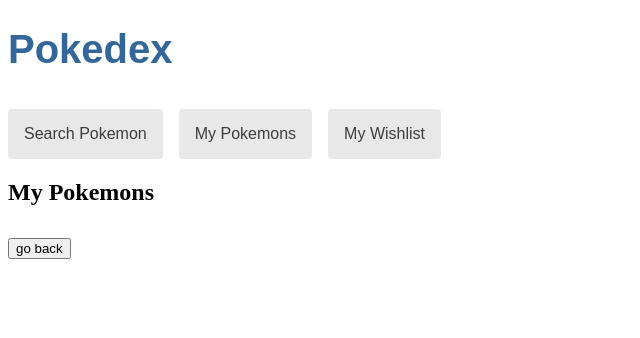
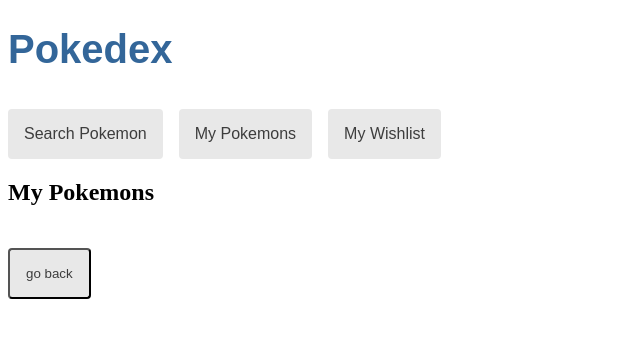
Before and after one commit to jing-chu/angular-Pokedex, an Angular app: page /mypokemons in a window 1280 px wide. Shown: the top 338 px of the page, without its empty margins (0-640 px from the left). Built offline with nearby package versions, Linux system fonts and the light colour scheme.

Commit message:
udpate layout

```diff
--- a/src/app/my-pokemoms/my-pokemoms.component.css
+++ b/src/app/my-pokemoms/my-pokemoms.component.css
@@ -51,17 +51,33 @@
   padding: .5rem;
 }
 
-button.delete {
+.go-back {
+  padding: 1rem;
+  text-decoration: none;
+  margin-top: 10px;
+  margin-right: 1rem;
+  display: inline-block;
+  background-color: #e8e8e8;
+  color: #3d3d3d;
+  border-radius: 4px;
+}
+
+.go-back:hover {
+  color: white;
+  background-color: #42545C;
+}
+
+ .delete{
   position: absolute;
-  left: 200px;
   top: 5px;
+  right: 10px;
   border: none;
   color:  red;
   font-size: 1.1rem;
   padding: 1px 10px 3px 10px;
 }
 
-button.delete:hover {
+.delete:hover {
   background-color: #525252;
   color: white;
 }
--- a/src/app/my-pokemoms/my-pokemoms.component.html
+++ b/src/app/my-pokemoms/my-pokemoms.component.html
@@ -8,4 +8,4 @@
   </li>
 </ul>
 
-<button (click)="goBack()">go back</button>
+<button class="go-back" (click)="goBack()">go back</button>
--- a/src/app/my-wishlist/my-wishlist.component.css
+++ b/src/app/my-wishlist/my-wishlist.component.css
@@ -51,17 +51,34 @@
   padding: .5rem;
 }
 
-button.delete {
+
+.go-back {
+  padding: 1rem;
+  text-decoration: none;
+  margin-top: 10px;
+  margin-right: 1rem;
+  display: inline-block;
+  background-color: #e8e8e8;
+  color: #3d3d3d;
+  border-radius: 4px;
+}
+
+.go-back:hover {
+  color: white;
+  background-color: #42545C;
+}
+
+ .delete{
   position: absolute;
-  left: 200px;
   top: 5px;
+  right: 10px;
   border: none;
   color:  red;
   font-size: 1.1rem;
   padding: 1px 10px 3px 10px;
 }
 
-button.delete:hover {
+.delete:hover {
   background-color: #525252;
   color: white;
 }
--- a/src/app/my-wishlist/my-wishlist.component.html
+++ b/src/app/my-wishlist/my-wishlist.component.html
@@ -8,4 +8,4 @@
   </li>
 </ul>
 
-<button (click)="goBack()">go back</button>
+<button class="go-back" (click)="goBack()">go back</button>
--- a/src/app/pokemon-detail/pokemon-detail.component.css
+++ b/src/app/pokemon-detail/pokemon-detail.component.css
@@ -1,3 +1,9 @@
+
+h3 {
+  font-family: Arial, Helvetica, sans-serif;
+  color: #3f525c
+}
+
 .save-btn a {
   padding: 1rem;
   text-decoration: none;
@@ -8,6 +14,11 @@
   color: #3d3d3d;
   border-radius: 4px;
   border: 2px solid black;
+}
+
+.save-btn a:hover {
+  color: white;
+  background-color: #42545C;
 }
 
 .all-names {
--- a/src/app/pokemon-detail/pokemon-detail.component.html
+++ b/src/app/pokemon-detail/pokemon-detail.component.html
@@ -1,4 +1,4 @@
-<div *ngIf="pokemon">
+<div class="container" *ngIf="pokemon">
   <h3><span>Name: </span>{{pokemon.name | titlecase}}</h3>
   <h3><span>Id: </span>{{pokemon.id}}</h3>
   <div *ngIf="movesNames">
--- a/src/app/pokemon-search/pokemon-search.component.css
+++ b/src/app/pokemon-search/pokemon-search.component.css
@@ -1,11 +1,7 @@
-label {
-  display: block;
-  font-weight: bold;
-  font-size: 1.2rem;
-  margin-top: 1rem;
-  margin-bottom: .5rem;
+* {
+  font-family: Arial, Helvetica, sans-serif;
+}
 
-}
 input {
   padding: .5rem;
   margin-top: 1rem;
@@ -20,12 +16,11 @@
   outline: #336699 auto 1px;
 }
 
+
+/*paginated-list*/
 h2 {
   text-align: center;
-}
-
-li {
-  list-style-type: none;
+  color: #3f525c
 }
 
 .all-names {
@@ -45,7 +40,6 @@
   align-content: flex-start;
   align-items: flex-start;
 }
-
 
 a {
   background-color: #3f525c;
@@ -76,12 +70,32 @@
   background-color: #e8e8e8;
   color: #3d3d3d;
   border-radius: 4px;
+  width: 5rem;
+}
+
+button:hover {
+  color: white;
+  background-color: #42545C;
 }
 
 @media (min-width: 600px) {
   a {
-    width: 18%;
+    width: 10rem;
     box-sizing: content-box;
+  }
+
+  .container {
+    display:flex;
+    flex-direction: row;
+    justify-content: space-between
+  }
+
+  .detail-info {
+    width: 65%
+  }
+
+  .paginated-list {
+    width: 30%
   }
 }
 
--- a/src/app/pokemon-search/pokemon-search.component.html
+++ b/src/app/pokemon-search/pokemon-search.component.html
@@ -3,13 +3,9 @@
   <input id="search-box" [(ngModel)]="name" name="name" placeholder="Search" (keyup.enter)="onSubmit(name)" />
 </form>
 
-<div class="paginated-list">
-  <div class="detail-info">
-    <app-pokemon-detail [pokemon]="searchedPokmon" [movesNames]="movesNames" [statsNames]="statsNames"></app-pokemon-detail>
-  </div>
+<div class="container">
 
-
-  <div class="name-list">
+  <div class="paginated-list">
     <h2>All Pokemons</h2>
       <div class="all-names">
         <a *ngFor="let name of allPokemonsName" (click)="getDetailInfo(name)">{{name}}</a>
@@ -17,6 +13,11 @@
     <button *ngIf="previous" (click)="getPreviousPage()">Previous</button>
     <button *ngIf="next" (click)="getNextPage()">Next</button>
   </div>
+
+  <div class="detail-info">
+    <app-pokemon-detail [pokemon]="searchedPokmon" [movesNames]="movesNames" [statsNames]="statsNames"></app-pokemon-detail>
+  </div>
+
 </div>
 
 
```
